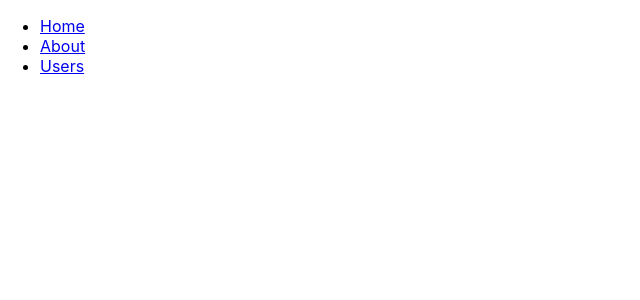
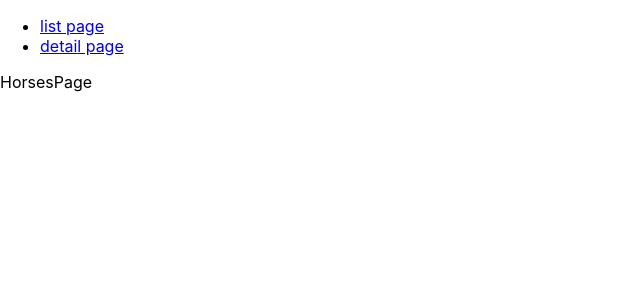
Before and after one commit to PCN23/FromScratch-ListDetail-React, a React (Create React App) app: page / in a window 1280 px wide. Shown: the top 300 px of the page, without its empty margins (0-640 px from the left). Built offline with nearby package versions, Linux system fonts and the light colour scheme.

Commit message:
links working

```diff
--- a/src/App.js
+++ b/src/App.js
@@ -15,21 +15,19 @@ export default function App() {
         <nav>
           <ul>
             <li>
-              <Link to="/">Home</Link>
+              <Link to="/">list page</Link>
             </li>
             <li>
-              <Link to="/about">About</Link>
+              <Link to="/detail-page">detail page</Link>
             </li>
-            <li>
-              <Link to="/users">Users</Link>
-            </li>
+
           </ul>
         </nav>
 
         {/* A <Switch> looks through its children <Route>s and
             renders the first one that matches the current URL. */}
         <Switch>
-          <Route exact path="/about">
+          <Route exact path="/">
             <HorsesPage />
           </Route>
           <Route exact path="/detail-page">
```
